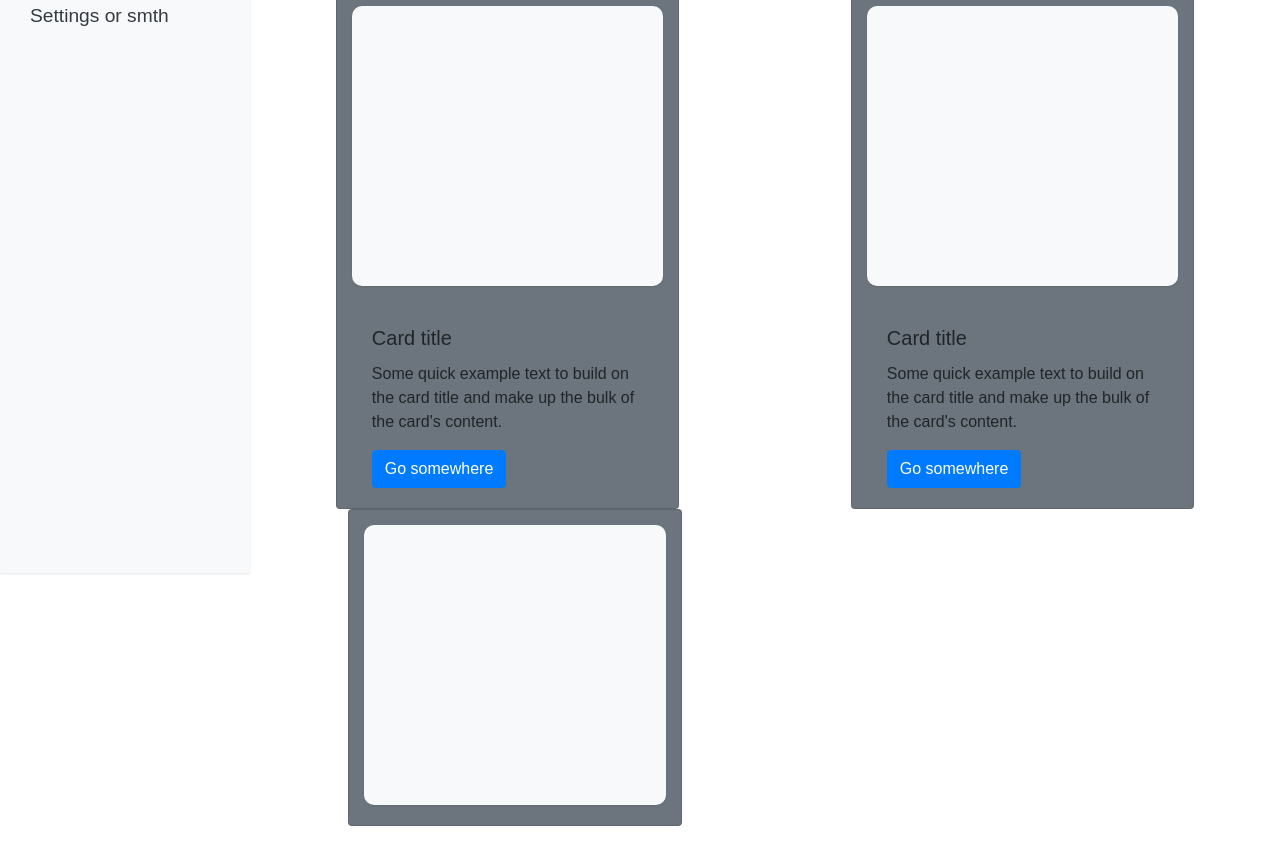
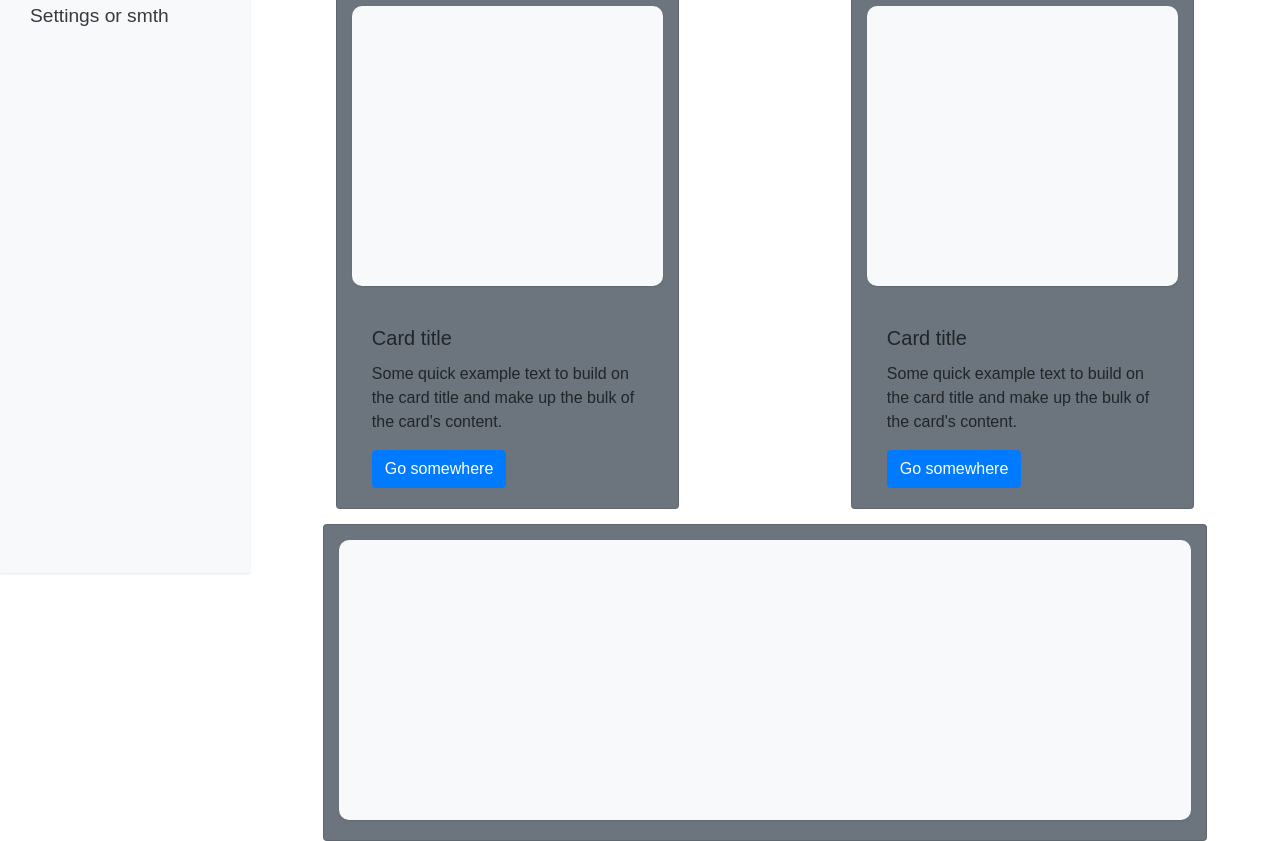
Before and after one commit to Tobi2K/momentum, a plain HTML site: page index.html in a window 1280 px wide. Shown: the part 227-1068 px from the top of the page. Drawn offline with nearby package versions, Linux system fonts and the light colour scheme; a script that the page names is missing; a web font is replaced by a local one.

Commit message:
removed object from row

```diff
--- a/index.html
+++ b/index.html
@@ -124,8 +124,9 @@
                         </div>
                     </div>
                 </div>
-
-                <div class="card col-md-4 offset-md-1 bg-secondary">
+            </div>
+            <div class="row">
+                <div class="card col-md-10 offset-md-1 bg-secondary">
                     <div class="outer-card-wrapper card-img-top">
                         <div class="outer-card">
                             <div id="morrispiechart" style="height: 250px;"></div>
```
